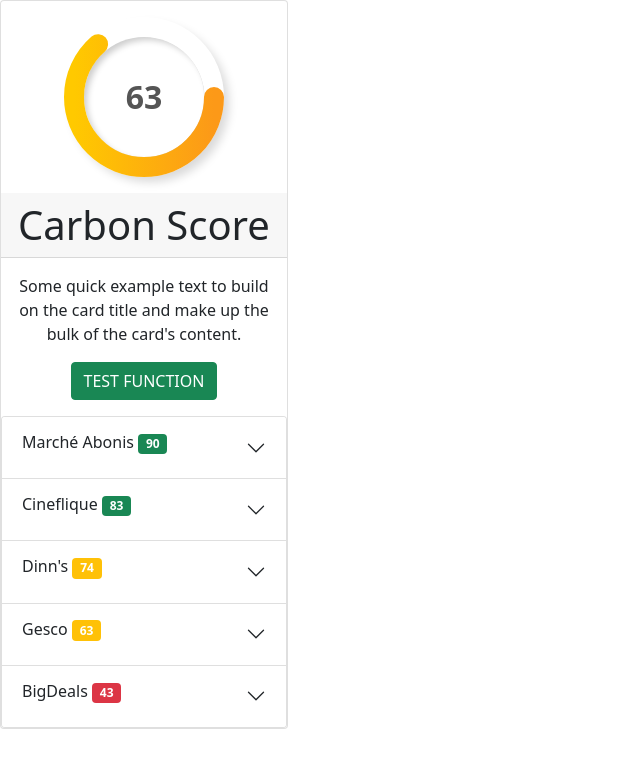
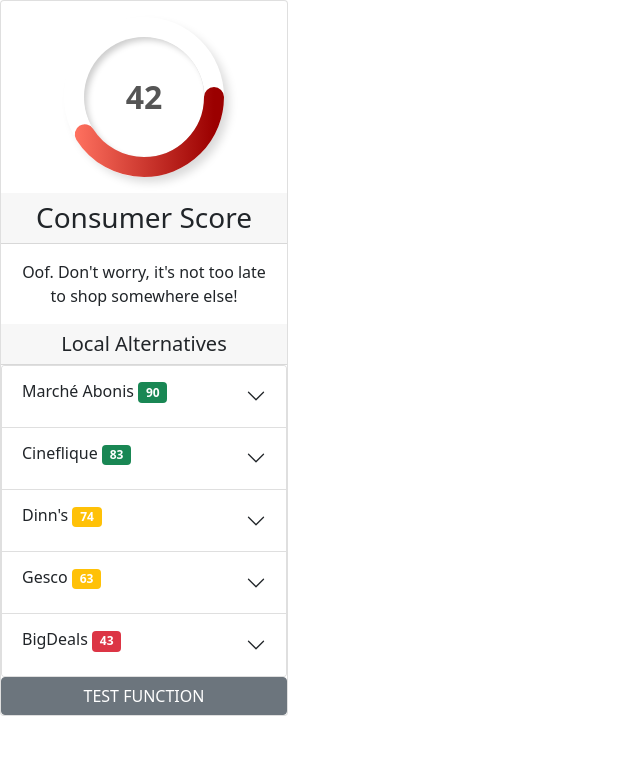
Before and after one commit to diegodofe/McHack9-Chrome-Extension, a React (Create React App) app: page / in a window 1280 px wide. Shown: the top 768 px of the page, without its empty margins (0-640 px from the left). Built offline with nearby package versions, Linux system fonts and the light colour scheme; no server answers.

Commit message:
Add desciptions for consumer scores

```diff
--- a/src/components/Accordions.jsx
+++ b/src/components/Accordions.jsx
@@ -2,7 +2,7 @@ import React from "react";
 import companies from "../companies";
 
 import "bootstrap/dist/css/bootstrap.min.css";
-import { Accordion, Badge, Stack, Row, Col, Button } from "react-bootstrap";
+import { Accordion, Badge, Stack } from "react-bootstrap";
 
 export default function Accordions() {
   function getColor(score) {
--- a/src/components/App.jsx
+++ b/src/components/App.jsx
@@ -146,22 +146,35 @@ export default function App() {
     }
   }, []);
 
+  const fakePropsScore = 42;
+
+  function getComment(score) {
+    if (score > 75) {
+      return "Great choice! Thanks for making the world a better place 🌲";
+    } else if (score > 55) {
+      return "Not bad, but you can do better! Checkout the companies below!";
+    } else {
+      return "Oof. Don't worry, it's not too late to shop somewhere else!";
+    }
+  }
+
   return (
     <div className="App">
       <Card className="text-center" style={{ width: "18rem" }}>
         <Card.Body>
-          <CircleScore />
+          <CircleScore consumerScore={fakePropsScore} />
         </Card.Body>
-        <Card.Header as="h1">Carbon Score</Card.Header>
+        <Card.Header as="h3">Consumer Score</Card.Header>
         <Card.Body>
-          <Card.Text>Some quick example text to build on the card title and make up the bulk of the card's content.</Card.Text>
-          <Button variant="success" onClick={testFunction}>
-            TEST FUNCTION
-          </Button>
-          <div>{displayString}</div>
-          <div>{itemName}</div>
+          <Card.Text>{getComment(fakePropsScore)}</Card.Text>
         </Card.Body>
+        <Card.Header as="h5">Local Alternatives</Card.Header>
         <Accordions />
+        <Button variant="secondary" onClick={testFunction}>
+          TEST FUNCTION
+        </Button>
+        <div>{displayString}</div>
+        <div>{itemName}</div>
       </Card>
     </div>
   );
--- a/src/components/CircleScore.jsx
+++ b/src/components/CircleScore.jsx
@@ -3,9 +3,7 @@ import React, { useState, useEffect } from "react";
 export default function CircleScore(props) {
   const [number, setNumber] = useState(0);
 
-  const fakePropsScore = 63;
-
-  useEffect(() => number < fakePropsScore && setTimeout(() => setNumber(number + 1), 2000 / fakePropsScore - 6, [number]));
+  useEffect(() => number < props.consumerScore && setTimeout(() => setNumber(number + 1), 2000 / props.consumerScore - 6, [number]));
 
   function getLight(score) {
     if (score > 75) {
@@ -35,8 +33,8 @@ export default function CircleScore(props) {
       <svg xmlns="http://www.w3.org/2000/svg" version="1.1" width="160px" height="160px">
         <defs>
           <linearGradient id="GradientColor">
-            <stop offset="0%" stopColor={getLight(fakePropsScore)} />
-            <stop offset="100%" stopColor={getDark(fakePropsScore)} />
+            <stop offset="0%" stopColor={getLight(props.consumerScore)} />
+            <stop offset="100%" stopColor={getDark(props.consumerScore)} />
           </linearGradient>
         </defs>
         <circle style={{ strokeDashoffset: 490 - 472 * (number / 100) }} cx="80" cy="80" r="70" strokeLinecap="round" />;
```
